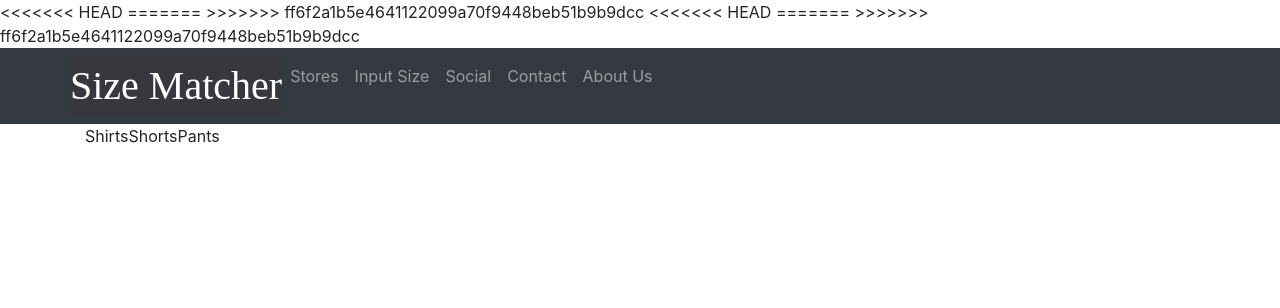
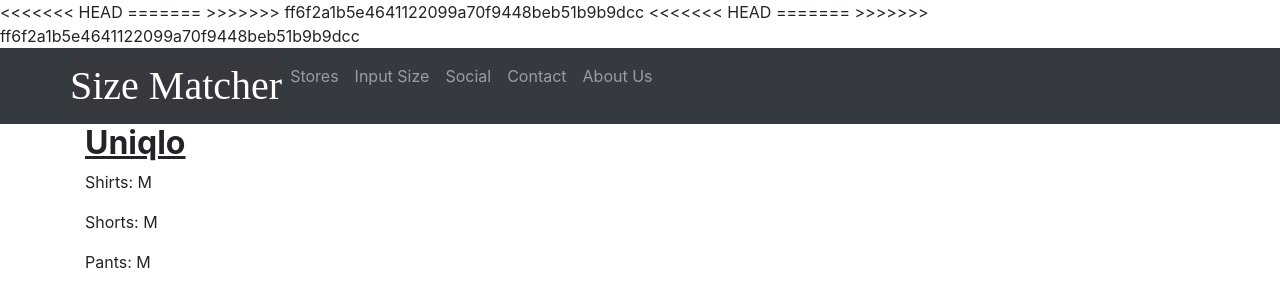
Before and after one commit to dmanojlovic/Clothing-app, a React (Create React App) app: page /uniqlostore in a window 1280 px wide. Shown: the top 308 px of the page. Built offline with nearby package versions, Linux system fonts and the light colour scheme.

Commit message:
working on horiscroll

```diff
--- a/src/components/Uniqlo.jsx
+++ b/src/components/Uniqlo.jsx
@@ -5,12 +5,14 @@ function Uniqlo() {
   return (
     <div className="uniqlo">
       <div class="container">
+        <h2><strong><u>Uniqlo</u></strong>
+        </h2>
         <div>
-          <label class = "shirts">Shirts
-          </label>
-          <label class = "shorts">Shorts
-          </label>
-          <label class = "pants">Pants
+          <p class = "shirts">Shirts: M
+          </p>
+          <p class = "shorts">Shorts: M
+          </p>
+          <label class = "pants">Pants: M
           </label>
         </div>
       </div>
```
